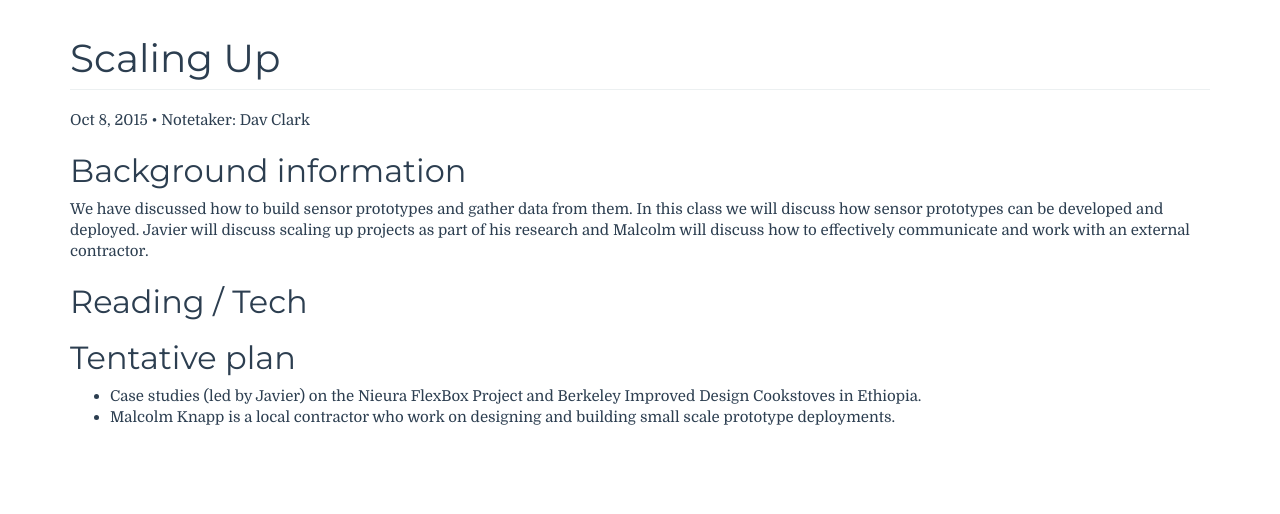
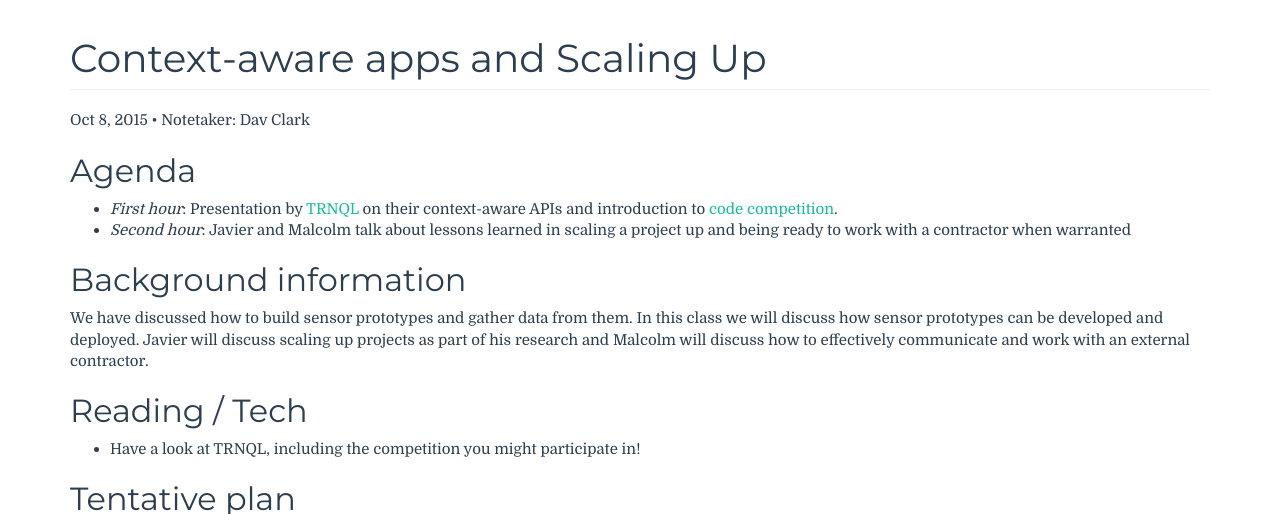
Before and after one commit to BIDS-collaborative/hackingmeasurement.github.io, a Jekyll site: the page built from syllabus/_posts/2015-10-08-scaling-up-sensor-projects.md, in a window 1280 px wide and 900 px high, cut to the strip 386-900 px from the top of the window. Built offline with Jekyll 4.4.1, drawn with Linux system fonts in a browser that asks for light colours; comment, search, counter and statistics services are not loaded.

Commit message:
Updates regarding TRNQL

```diff
--- a/syllabus/_posts/2015-10-08-scaling-up-sensor-projects.md
+++ b/syllabus/_posts/2015-10-08-scaling-up-sensor-projects.md
@@ -1,17 +1,36 @@
 ---
-title: Scaling Up
+title: Context-aware apps and Scaling Up
 author: Dav Clark
-presenters: Javier Rosa, Malcolm Knapp
+presenters: TRNQL, Javier Rosa, Malcolm Knapp
 layout: class
 ---
 
+## Agenda
+
+- *First hour*: Presentation by [TRNQL](http://trnql.com/about-us/) on their
+  context-aware APIs and introduction to [code
+  competition](http://trnql.devpost.com/).
+- *Second hour*: Javier and Malcolm talk about lessons learned in scaling a
+  project up and being ready to work with a contractor when warranted
+
 ## Background information
-We have discussed how to build sensor prototypes and gather data from them. In this class we will discuss how sensor prototypes can be developed and deployed. Javier will discuss scaling up projects as part of his research and Malcolm will discuss how to effectively communicate and work with an external contractor.
 
+We have discussed how to build sensor prototypes and gather data from them. In
+this class we will discuss how sensor prototypes can be developed and deployed.
+Javier will discuss scaling up projects as part of his research and Malcolm
+will discuss how to effectively communicate and work with an external
+contractor.
 
 ## Reading / Tech
 
+ - Have a look at TRNQL, including the competition you might participate in!
 
 ## Tentative plan
- - Case studies (led by Javier) on the Nieura FlexBox Project and Berkeley Improved Design Cookstoves in Ethiopia.
- - Malcolm Knapp is a local contractor who work on designing and building small scale prototype deployments.
+
+
+For the second hour:
+
+ - Case studies (led by Javier) on the Nieura FlexBox Project and Berkeley
+   Improved Design Cookstoves in Ethiopia.
+ - Malcolm Knapp is a local contractor who work on designing and building small
+   scale prototype deployments.
```
